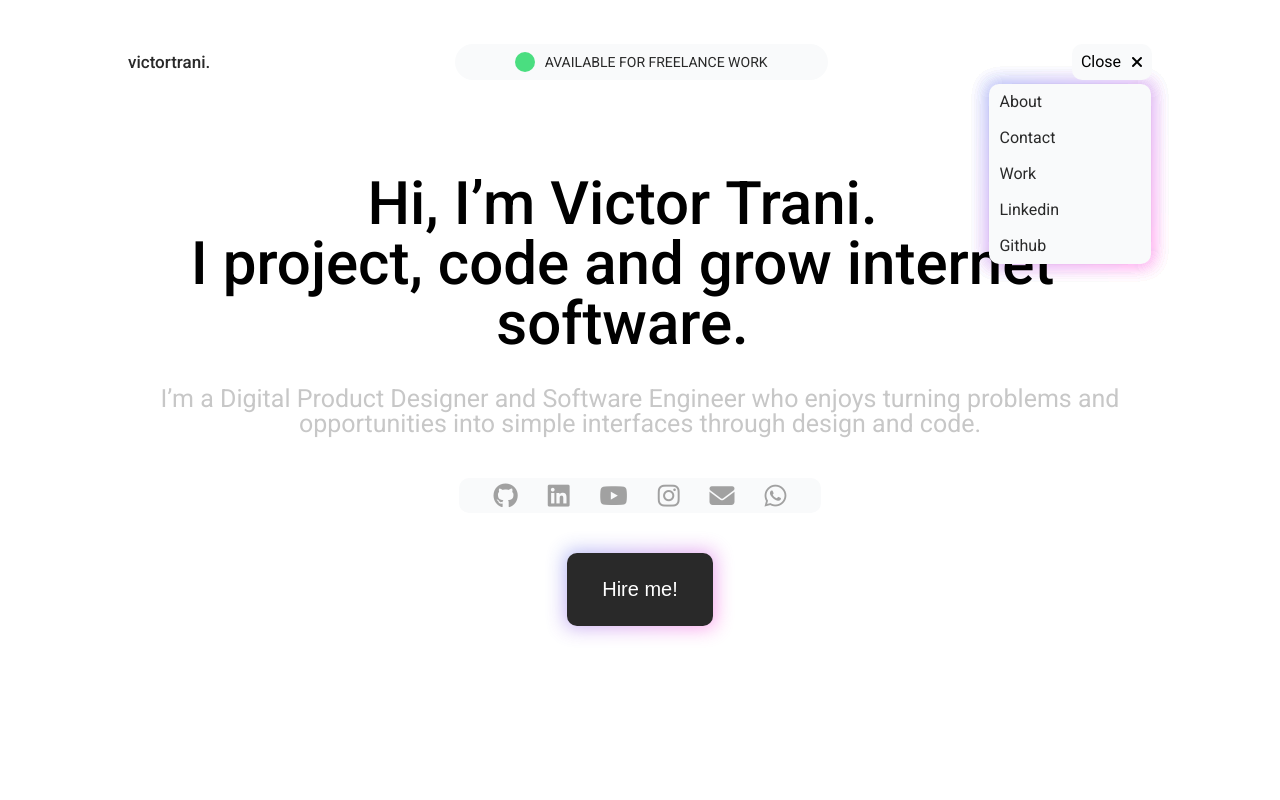
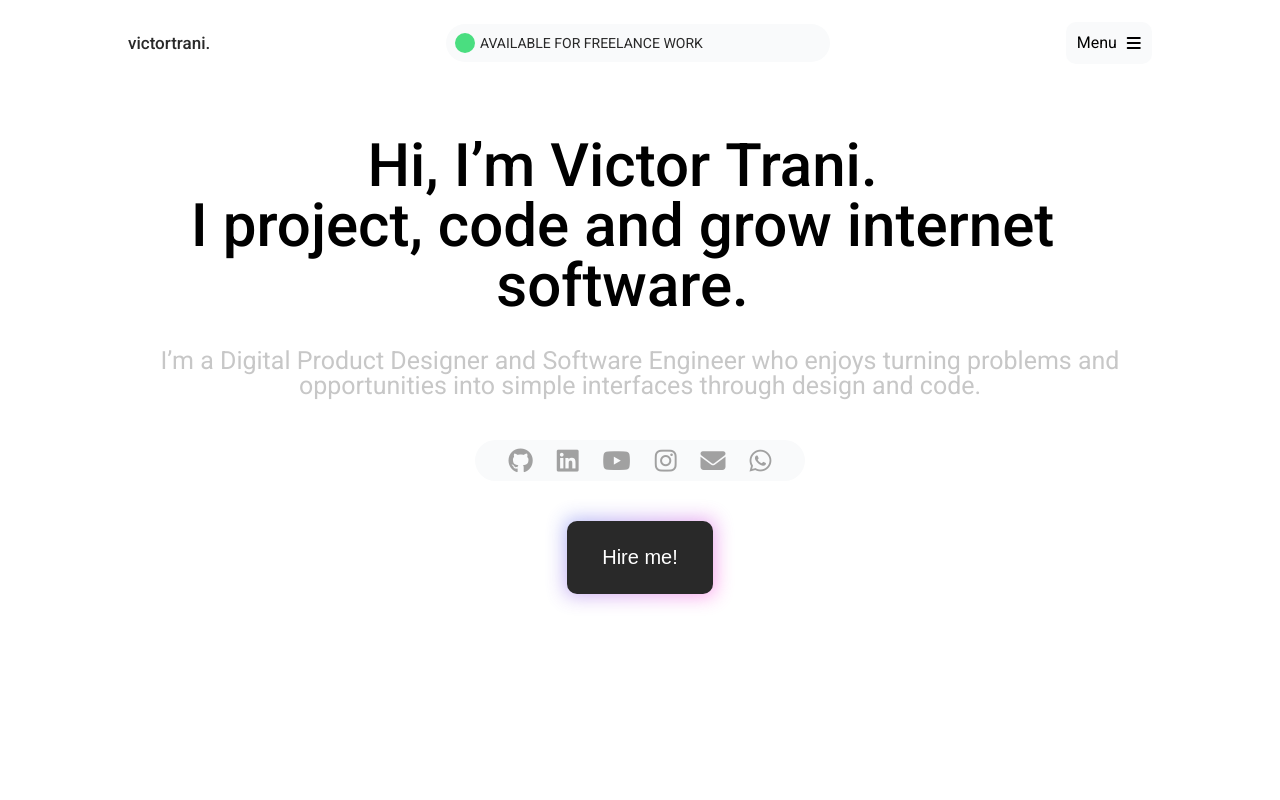
Before and after one commit to Tranivic/tranivic-portfolio, a Vue app: page / in a window 1280 px wide. Shown: the top 800 px of the page. Built offline with nearby package versions, Linux system fonts and the light colour scheme.

Commit message:
chore: ui components improved

```diff
--- a/src/components/ui/NavMenu/NavMenu.scss
+++ b/src/components/ui/NavMenu/NavMenu.scss
@@ -1,46 +1,74 @@
 .nav-menu {
   position: relative;
+
   .nav-menu-btn {
     background-color: $black-secondary;
     border-radius: $border-radius-base;
     font-size: $font-size-base;
     font-family: $font-family-primary;
     font-weight: $font-weight-base;
-    padding: 1rem;
+    padding: $padding-base * 0.6;
     cursor: pointer;
     width: 6rem;
+    user-select: none;
+    transition: all 0.2s ease;
+
+    &:hover {
+      background-color: darken($black-secondary, 8%);
+      transform: scale(1.05);
+    }
+
+    &:active {
+      transform: scale(0.97);
+    }
+
     .menu-open,
     .menu-close {
       display: flex;
       align-items: center;
       justify-content: center;
+
       i {
         padding-left: 1rem;
       }
     }
   }
-  .nav-menu-content {
+
+  ul {
     position: absolute;
     display: flex;
     align-items: flex-start;
     flex-direction: column;
-    top: 4rem;
+    top: 6rem;
     right: 0.1rem;
-    border-radius: $border-radius-base;
-    background-color: $black-secondary;
-    .nav-menu-content-item {
-      padding: 1rem;
-      margin-right: 6rem;
+    padding: 0.2rem;
+    transition: all 0.4s ease;
+    user-select: none;
+    li {
+      display: flex;
+      width: 100%;
       a {
-        padding: 1rem 0;
+        align-self: flex-start;
+        display: flex;
         text-decoration: none;
+        width: 100%;
+        padding: 1.5rem 7em 1.5rem 1rem;
         list-style: none;
         color: $black-main;
-        padding-right: $padding-base;
+        background-color: $white-main;
+        &:hover {
+          background-color: darken($white-main, 4%);
+        }
       }
     }
+
     .nav-menu-content-item:before {
-     @include gradient-shadow(.1)
+      @include gradient-shadow(0.1);
     }
   }
 }
+.v-enter-from,
+.v-leave-to {
+  transform: translateY(-2rem);
+  opacity: 0;
+}
--- a/src/components/ui/NavMenu/NavMenu.vue
+++ b/src/components/ui/NavMenu/NavMenu.vue
@@ -1,7 +1,7 @@
 <template>
 <div class="nav-menu">
     <div @click="toggleMenu" class="nav-menu-btn">
-        <span v-if="menuIsOpen" class="menu-open">
+        <span v-if="!menuIsOpen" class="menu-open">
             <h1>Menu</h1>
             <i class="fas fa-bars"></i>
         </span>
@@ -10,7 +10,8 @@
             <i class="fas fa-times"></i>
         </span>
     </div>
-    <ul v-if="!menuIsOpen" class="nav-menu-content">
+    <transition>
+        <ul v-if="menuIsOpen" class="nav-menu-content">
             <li @click="toggleMenu" class="nav-menu-content-item">
                 <router-link to="/about">About</router-link>
             </li>
@@ -27,6 +28,7 @@
                 <a href="https://github.com/Tranivic" target="_blank">Github</a>
             </li>
         </ul>
+    </transition>
 </div>
 </template>
 
@@ -47,5 +49,5 @@ export default {
 </script>
 
 <style lang="scss" scoped>
-@import "NavMenu.scss";
+@import 'NavMenu.scss';
 </style>
--- a/src/components/ui/SocialMedia/SocialMedia.scss
+++ b/src/components/ui/SocialMedia/SocialMedia.scss
@@ -1,13 +1,13 @@
 .social-media-menu {
   display: flex;
-  padding: 0.2rem 2rem;
+  padding: 0.5rem $padding-base;
   background-color: $black-secondary;
-  border-radius: $border-radius-base;
+  border-radius: 10rem;
   margin: $margin-base;
   li {
     a {
         padding: 0.3rem 0.5rem;
-        margin: 0 0.5rem;
+        margin: 0 0.2rem;
       i {
         padding: 0.3rem 0.5rem;
         font-size: 2.5rem;
--- a/src/components/ui/StatusBar/StatusBar.scss
+++ b/src/components/ui/StatusBar/StatusBar.scss
@@ -1,23 +1,45 @@
-.status-bar{
-    display: flex;
-    padding: $padding-base;
-    .status-message{
-        display: flex;
-        align-items: center;
+.status-bar {
   font-family: $font-family-primary;
   font-weight: $font-weight-base;
   background-color: $black-secondary;
-        padding: .8rem 6rem;
-        border-radius: 10rem;
   font-size: $font-size-small;
   color: $black-main;
+  border-radius: 10rem;
+  max-width: 60rem;
+  overflow: hidden;
+  display: flex;
+  justify-content: flex-start;
+  overflow: hidden;
+  width: 36.6rem;
+  height: 2rem;
+  padding: $padding-base * 0.4;
 
-        .status-icon{
-            margin-right: 1rem;
+  .status-message {
+    white-space: nowrap;
+    display: flex;
+    justify-content: center;
+    text-align: center;
+    align-items: center;
+    animation: marquee-animation 5s linear infinite;
+    span {
+      margin-right: 16rem;
+    }
+  }
+  .status-icon {
+    margin-right: 0.5rem;
     width: 2rem;
     height: 2rem;
     border-radius: 50%;
     background-color: $green-main;
   }
 }
+
+@keyframes marquee-animation {
+  0% {
+    transform: translate(0);
   }
+
+  100% {
+    transform: translate(-100%);
+  }
+}
--- a/src/components/ui/StatusBar/StatusBar.vue
+++ b/src/components/ui/StatusBar/StatusBar.vue
@@ -1,6 +1,10 @@
 <template>
 <div class="status-bar">
-    <div class="status-message">
+    <div class="status-message" id="first-element">
+        <div class="status-icon"></div>
+        <span>AVAILABLE FOR FREELANCE WORK</span>
+    </div>
+    <div class="status-message" id="first-element">
         <div class="status-icon"></div>
         <span>AVAILABLE FOR FREELANCE WORK</span>
     </div>
```
Lines whose indentation alone changed are shown as unchanged.
